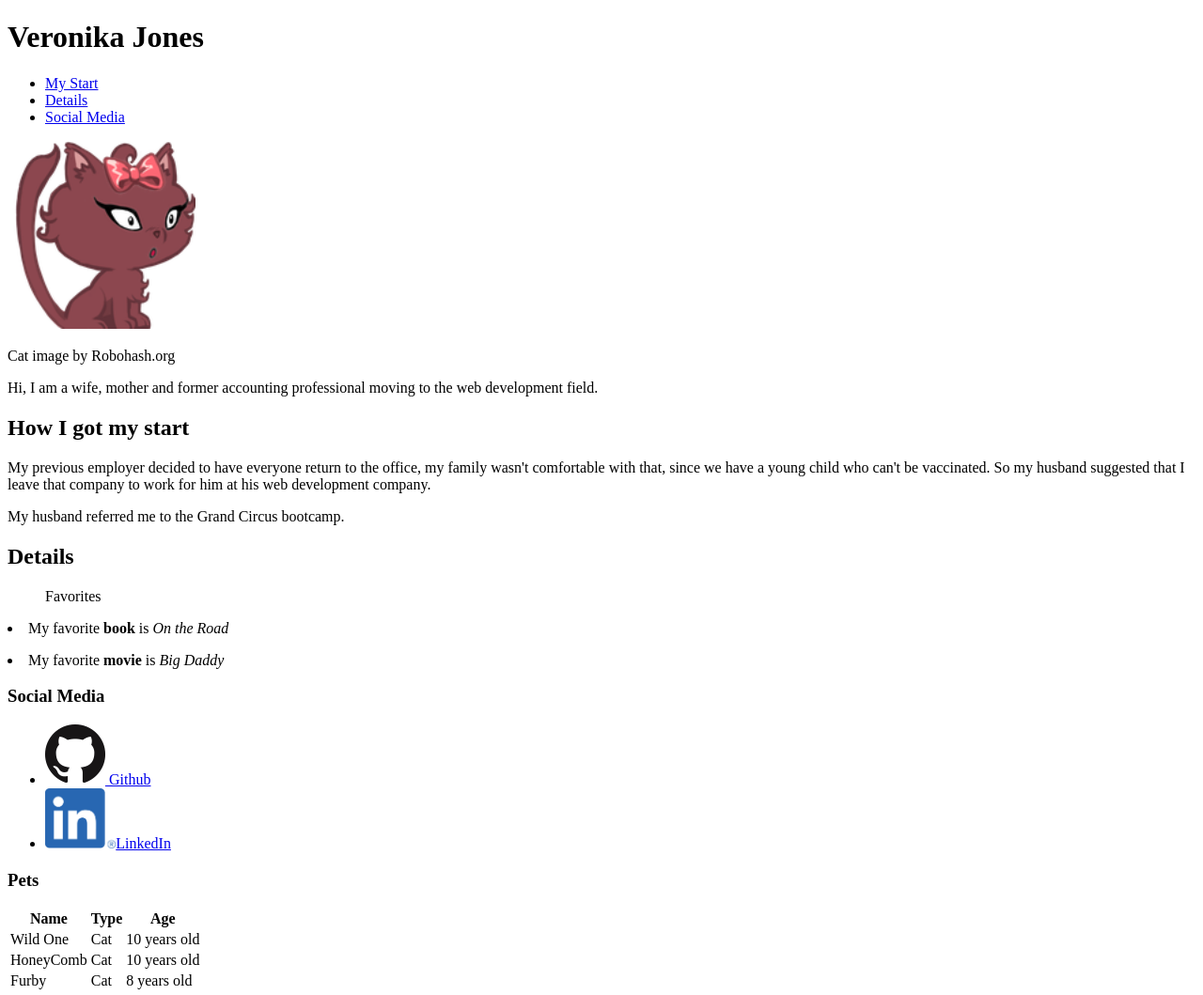
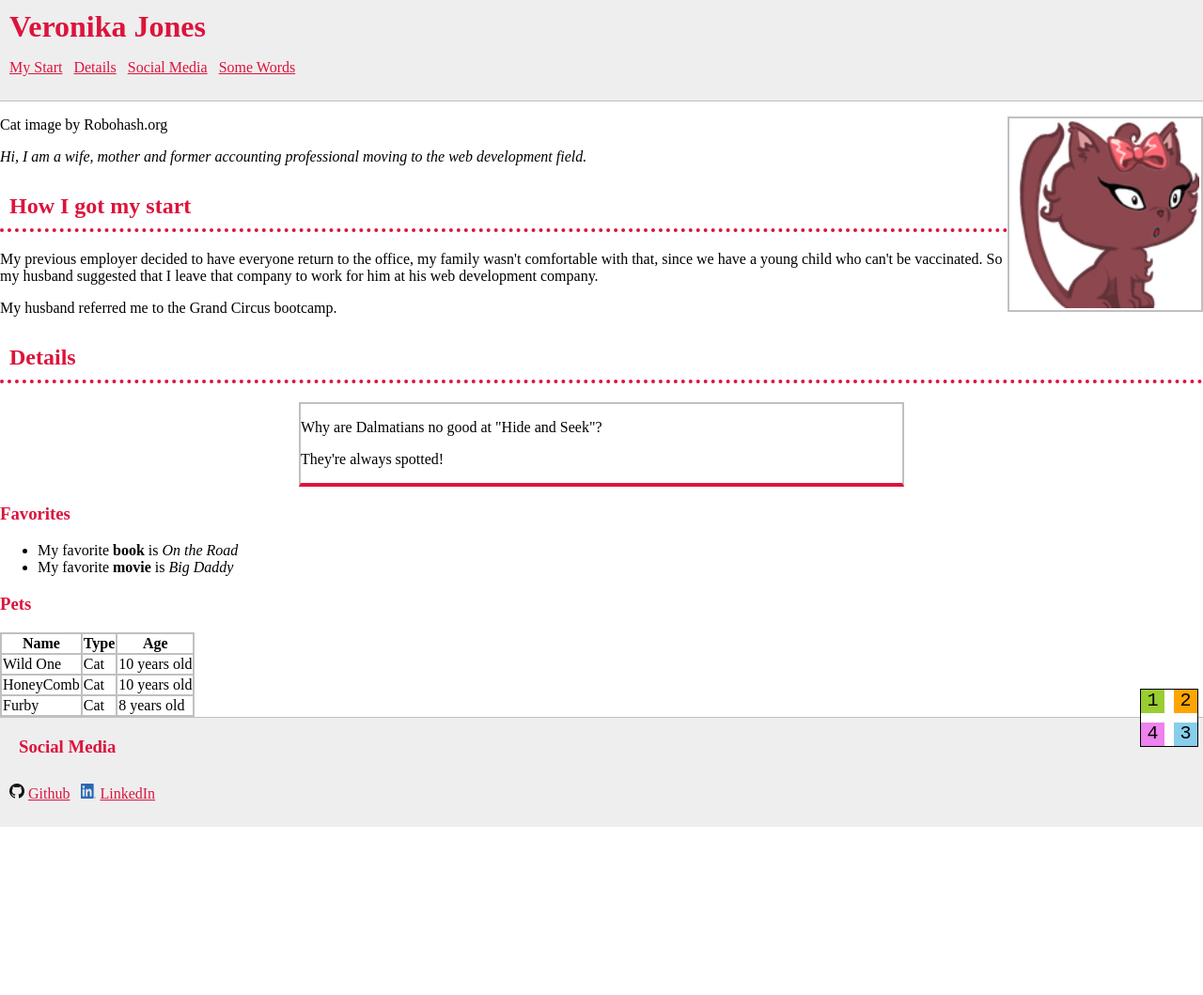
Before and after one commit to veronikajones/unit-1-practice-project, a plain HTML site: page index.html in a window 1280 px wide. Shown: the whole page at 94% size. After the commit the page ends 880 px from the top, so only its background shows below. Drawn offline with Linux system fonts and the light colour scheme.

Commit message:
Project 1

```diff
--- a/index.html
+++ b/index.html
@@ -10,44 +10,90 @@
 </head>
 
 <body>
-    <header><h1>Veronika Jones</h1></header>
+    <header>
+        <h1>Veronika Jones</h1>
     <nav>
-        <ul>
+        <ul class="nav-list">
             <li><a href="#my-start">My Start</a></li>
             <li><a href="#details">Details</a></li>
             <li><a href="#social-media">Social Media</a></li>
+            <li><a href="some-words.html">Some Words</a></li>
         </ul>
     </nav>
-    <main><img src=JI2.png height="200px"
-    alt="cat image"/>
+   </header>
+    <main><img id="profile-pic" src=JI2.png height="200px" alt="cat image" />
         <p>Cat image by Robohash.org</p>
-    <p>Hi, I am a wife, mother and former accounting professional moving to the web development field.</p>
+        <p class="overview">Hi, I am a wife, mother and former accounting professional moving to the web development field.</p>
         <h2 id="my-start">How I got my start</h2>
-    <p>My previous employer decided to have everyone return to the office, my family wasn't comfortable with that, since
-        we have a young child who can't be vaccinated. So my husband suggested that I leave that company to work for him
+        <p>My previous employer decided to have everyone return to the office, my family wasn't comfortable with that,
+            since
+            we have a young child who can't be vaccinated. So my husband suggested that I leave that company to work for
+            him
             at his web development company.
         </p>
         <p>My husband referred me to the Grand Circus bootcamp.</p>
-</body>
+
 <h2 id="details">Details</h2>
-<ol>Favorites</ol>
-<li>My favorite <strong>book</strong> is <cite>On the Road</cite></p></li>
-<li>My favorite <strong>movie</strong> is <cite>Big Daddy</cite></p></li></main>
-<footer><h3 id="social-media">Social Media</h3>
+<blockquote id="joke">
+    <p>Why are Dalmatians no good at "Hide and Seek"?</p>
+    <p>They're always spotted!</p>
+</blockquote>
+<h3>Favorites</h3>
 <ul>
-    <li><img src=github-mark-64px.png height="64px"</li><a href="https://github.com/veronikajones">
-    Github</a>
-</a>
-    <li><img src=LI-In-Bug.png height="64px"</li><a href="https://www.linkedin.com/in/veronika-jones-b03512b1">LinkedIn</a>
-</ul></footer>
+    <li>My favorite <strong>book</strong> is <cite>On the Road</cite></li>
+    <li>My favorite <strong>movie</strong> is <cite>Big Daddy</cite></li>
+</ul>
+</main>
 <h3>Pets</h3>
 <table>
     <thead>
-            <tr><th><strong>Name </th></strong><th><strong>Type</strong></th><th><strong>Age</strong></th></tr></thead>
+        <tr>
+            <th><strong>Name </th></strong>
+            <th><strong>Type</strong></th>
+            <th><strong>Age</strong></th>
+        </tr>
+    </thead>
     <tbody>
-            <tr> <td> Wild One</td> <td> Cat </td> <td>10 years old</td></tr>
-            <tr><td> HoneyComb</td> <td> Cat </td> <td>10 years old</td></tr>
-            <tr><td> Furby </td> <td>Cat </td> <td>8 years old</td></tr>
+        <tr>
+            <td> Wild One</td>
+            <td> Cat </td>
+            <td>10 years old</td>
+        </tr>
+        <tr>
+            <td> HoneyComb</td>
+            <td> Cat </td>
+            <td>10 years old</td>
+        </tr>
+        <tr>
+            <td> Furby </td>
+            <td>Cat </td>
+            <td>8 years old</td>
+        </tr>
     </tbody>
 
 </table>
+
+<footer>
+    <h3 class=footer-h3 id="social-media">Social Media</h3>
+    <ul class="nav-list">
+        <li>
+            <img src=github-mark-64px.png height="64px" />
+            <a href="https://github.com/veronikajones"> Github</a>
+        </li>
+
+        <li>
+            <img src=LI-In-Bug.png height="64px" />
+            <a href="https://www.linkedin.com/in/veronika-jones-b03512b1">LinkedIn</a>
+        </li>
+    </ul>
+</footer>
+
+<div class="numbers-box">
+  <div class="color-box color-box-1">1</div>
+  <div class="color-box color-box-2">2</div>
+  <div class="color-box color-box-3">3</div>
+  <div class="color-box color-box-4">4</div>
+</div>
+
+</body>
+</html>
--- /dev/null
+++ b/some-words.css
@@ -0,0 +1,74 @@
+@media screen and (min-width: 480px) {
+.parent-container-space-between {
+    display: flex;
+    justify-content: space-between;
+    align-items: center
+}
+
+.words.nouns {
+    display: flex;
+    justify-content: flex-start;
+}
+
+.words.adjectives {
+    display: flex;
+    justify-content: flex-end;
+}
+body {
+        margin-left: 10px;
+        margin-right: 10px;
+        margin-top: 0;
+        margin-bottom: 10px;
+    }
+header {
+        padding: 0, 1em;
+    }
+}
+
+@media screen and (min-width: 992px){
+main {
+    display: flex;
+    justify-content: space-between;
+}
+.words.nouns {
+    display: flex;
+    justify-content: flex-start;
+}
+
+.words.adjectives {
+    display: flex;
+    justify-content: flex-end;
+}
+}
+body {
+    margin: 0;
+}
+
+header {
+    background-color: #f6e4f6;
+    padding: 1em;
+    margin-bottom: 10px;
+    box-shadow: 0px 2px 3px #732673;
+}
+
+header a {
+    color: #732673;
+}
+
+section {
+    background-color: #d1f0de;
+    padding: 1em;
+    margin-bottom: 10px;
+    box-shadow: 0px 2px 3px #2e8b57;
+}
+
+h2 {
+    margin-top: 0;
+}
+
+.words p {
+    border: 2px solid #2e8b57;
+    background-color: white;
+    padding: 1em;
+    margin: 2px;
+}
--- /dev/null
+++ b/some-words.html
@@ -0,0 +1,39 @@
+<!DOCTYPE html>
+<html lang="en">
+<head>
+ <meta charset="UTF-8">
+ <meta http-equiv="X-UA-Compatible" content="IE=edge">
+ <meta name="viewport" content="width=device-width, initial-scale=1.0">
+ <title> Some Words</title>
+ <link rel="stylesheet" href="some-words.css">
+</head>
+<body>
+ <header class="parent-container-space-between">
+   <h1>Some Words </h1>
+   <nav>
+     <a href="index.html">Homepage</a>
+   </nav>
+ </header>
+
+ <main>
+   <section>
+     <h2>Nouns</h2>
+     <div class="words nouns">
+       <p>Acorn</p>
+       <p>Beaver</p>
+       <p>Carbon</p>
+       <p>Dalmatian</p>
+    </div>
+</section>
+<section>
+  <h2>Adjectives</h2>
+  <div class="words adjectives">
+    <p>Ardent</p>
+    <p>Brisk</p>
+    <p>Clever</p>
+    <p>Dangerous</p>
+  </div>
+</section>
+</main>
+</body>
+</html>
--- a/style.css
+++ b/style.css
@@ -0,0 +1,134 @@
+h1 {
+    color: crimson;
+    font-family: san-serif;
+    margin-top: 0;
+    margin-right: 0;
+    margin-left: 0;
+    margin-bottom: 15px;
+
+}
+h2 {
+    color: crimson;
+    font-family: san-serif;
+    border-bottom: dotted 4px crimson
+}
+h3 {
+    color: crimson;
+    font-family: san-serif;
+}
+
+footer h3 {
+    margin-top: 0;
+}
+
+a{
+    color: crimson;
+}
+.overview {
+    font-style: italic;
+}
+header {
+    background-color: #eee;
+    padding: 10px;
+    border-bottom: solid 1px silver;
+}
+footer {
+    background-color: #eee;
+    padding: 10px;
+    border-top: solid 1px silver;
+}
+#my-start{
+    padding: 10px;
+}
+
+#details{
+    padding: 10px;
+}
+#social-media{
+    padding: 10px;
+}
+.h3 footer {
+    margin-top: 0;
+}
+body {
+    margin: 0;
+}
+.numbers-box{
+    width: 60px;
+    height: 60px;
+    border: solid 1px black;
+    background-color: white;
+    position: fixed;
+    right: 5px;
+    bottom: 5px;
+}
+
+.color-box{
+    width: 25px;
+    height: 25px;
+    font-family: monospace;
+    font-size: 20px;
+    text-align: center;
+    position: absolute;
+}
+
+.color-box-1{
+    background-color: yellowgreen;
+    top: 0;
+    left: 0;
+}
+
+.color-box-2{
+    background-color: orange;
+    top: 0;
+    right: 0;
+}
+
+.color-box-3{
+    background-color: skyblue;
+    bottom: 0;
+    right: 0;
+}
+.color-box-4{
+    background-color: violet;
+    bottom: 0;
+    left: 0;
+}
+#profile-pic{
+    height: 200px;
+    background-color: white;
+    border: solid 2px silver;
+    padding: 2px;
+    float: right;
+    margin: 10 px;
+}
+#joke{
+    width: 50%;
+    border: solid 2px silver;
+    border-bottom: solid 4px crimson;
+    padding: 5 px;
+    margin: auto;
+
+}
+td{
+    border: solid 2px silver;
+}
+th{
+    border: solid 2px silver;
+}
+table {
+    border-collapse: collapse;
+}
+.nav-list {
+    list-style-type: none;
+    padding: 0;
+}
+.nav-list li{
+    display: inline;
+    margin-right: .5em;
+}
+footer li img {
+    width: 16px;
+    height: 16px;
+
+}
```
Also changed, not shown: 1 other file. Lines whose indentation alone changed are shown as unchanged.
